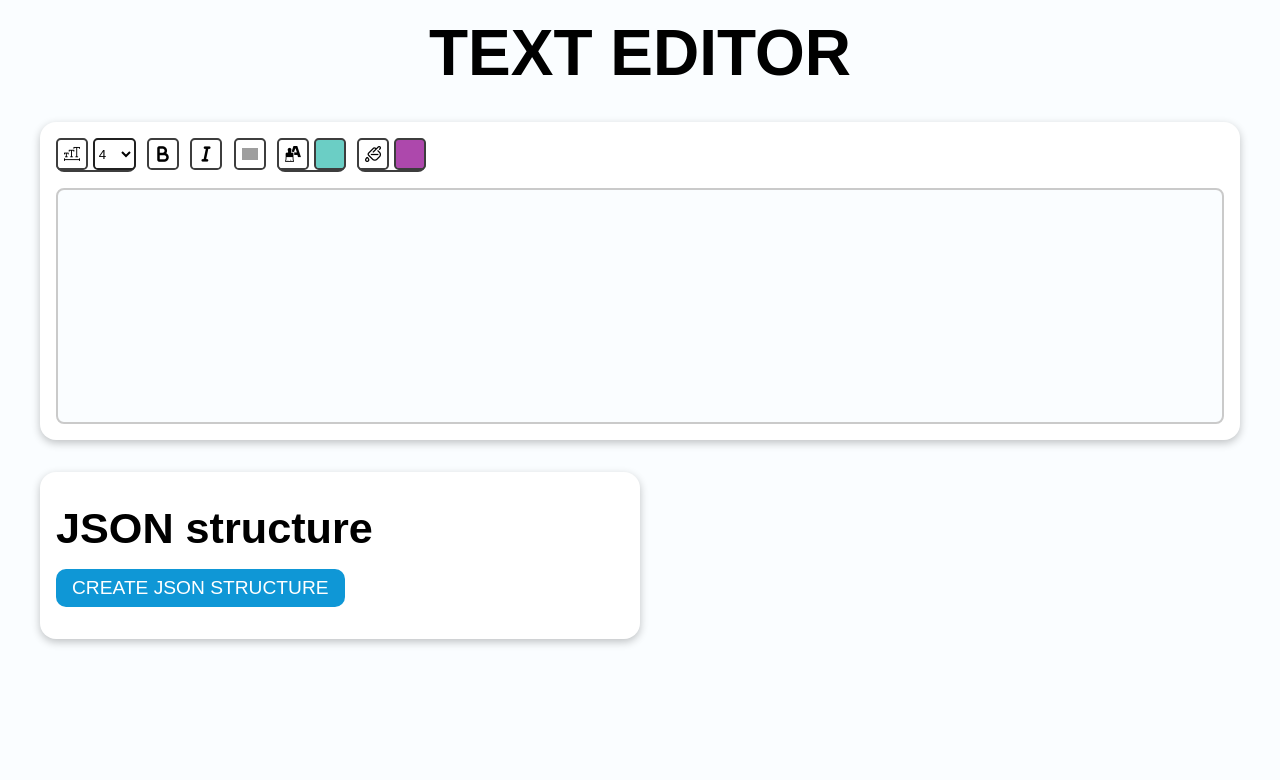
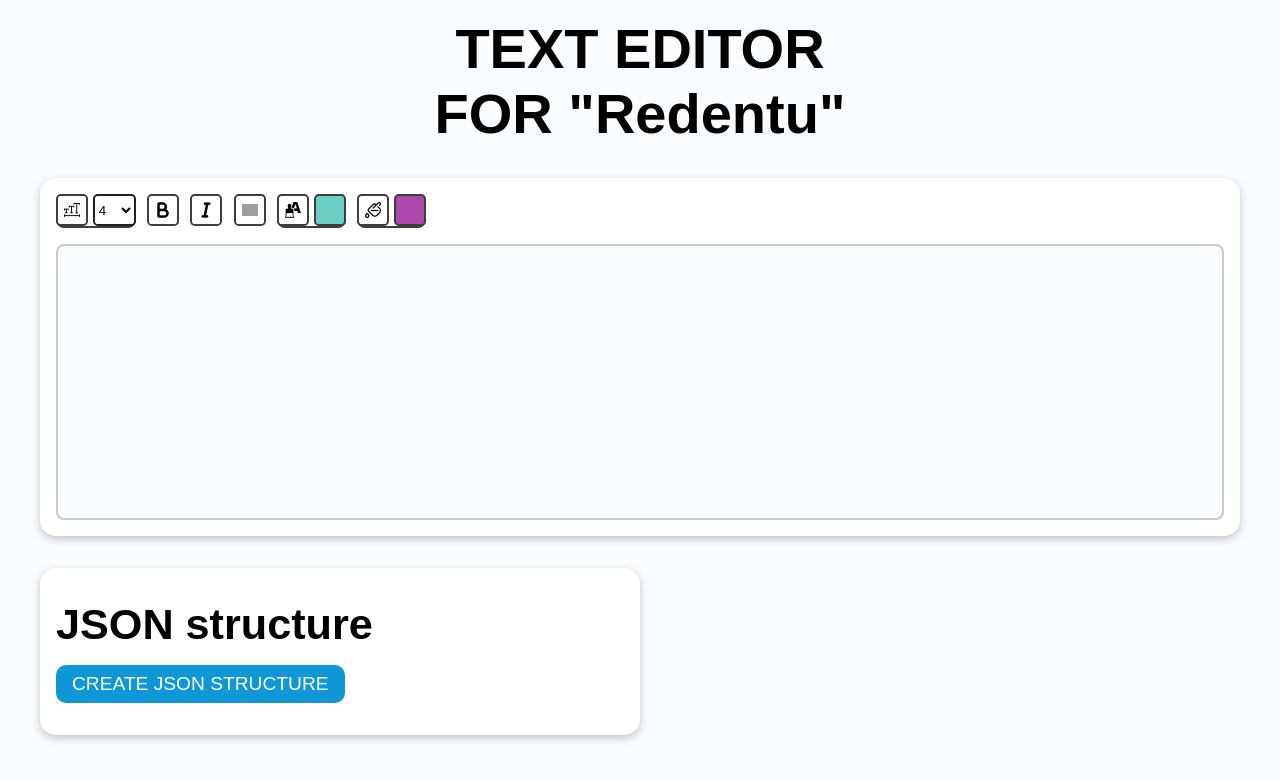
Before and after one commit to misha-mg/TEXT-EDITOR, a React (Create React App) app: page / in a window 1280 px wide. Shown: the top 780 px of the page. Built offline with nearby package versions, Linux system fonts and the light colour scheme; grey boxes are pictures that could not be loaded; a web font is replaced by a local one.

Commit message:
edits to empty span elements

```diff
--- a/src/App.js
+++ b/src/App.js
@@ -57,6 +57,35 @@ function App() {
   }, [editorContent]);
 
   // GET/STYLE TEXT
+
+  function removeEm() {
+    let editorContent = editorRef.current.innerHTML;
+
+    // Создаем временный элемент для анализа содержимого
+    let tempElement = document.createElement("div");
+    tempElement.innerHTML = editorContent;
+
+    // Функция для удаления пустых элементов
+    function removeEmptyElements(node) {
+      for (let i = node.childNodes.length - 1; i >= 0; i--) {
+        let child = node.childNodes[i];
+        if (child.nodeType === 1) {
+          // Это элемент
+          if (!child.innerHTML.trim()) {
+            // Если содержимое пустое
+            node.removeChild(child); // Удаляем этот элемент
+          } else {
+            removeEmptyElements(child); // Рекурсивно проверяем вложенные элементы
+          }
+        }
+      }
+    }
+
+    removeEmptyElements(tempElement);
+
+    // Обновляем содержимое редактора
+    editorRef.current.innerHTML = tempElement.innerHTML;
+  }
 
   const styleValues = useMemo(
     () => [textColor, textBGColor, selectedFontValue],
@@ -136,15 +165,19 @@ function App() {
       return;
     } else {
       range.deleteContents();
+
       range.insertNode(selectedHtml);
     }
+    removeEm();
   }
 
   return (
     <div>
       <header>
         <div className="container">
-          <h1>TEXT EDITOR</h1>
+          <h1>
+            TEXT EDITOR<br></br> FOR "Redentu"
+          </h1>
         </div>
       </header>
 
@@ -202,10 +235,6 @@ function App() {
               ref={editorRef}
               contentEditable={true}
               onInput={editorControl}
-              style={{
-                minHeight: "200px",
-                padding: "1rem",
-              }}
             ></div>
           </div>
 
--- a/src/app/utils.js
+++ b/src/app/utils.js
@@ -1,8 +1,5 @@
 export function styleElement(node, action, styleValues) {
   const [textColor, textBGColor, selectedFontValue] = styleValues;
-
-  console.log(textColor);
-
   let currentTag;
   if (node.nodeType === Node.ELEMENT_NODE) {
     currentTag = node;
--- a/src/styles/app.scss
+++ b/src/styles/app.scss
@@ -13,7 +13,7 @@ main {
 }
 
 h1 {
-  font-size: 4rem;
+  font-size: 3.5rem;
   text-align: center;
   font-family: "Jersey 20", sans-serif;
   text-align: center;
--- a/src/styles/components/buttons.scss
+++ b/src/styles/components/buttons.scss
@@ -10,10 +10,12 @@
   font-family: "Jersey 20", sans-serif;
   font-size: 1.2rem;
 
-  &:hover {
-    box-shadow: 0 0 0 2px white, 0 0 0 4px #0f97d6;
-  }
-  &:active {
-    box-shadow: 0 0 0 0;
+  @media screen and (min-width: 520px) {
+    &:hover {
+      box-shadow: 0 0 0 2px white, 0 0 0 4px #0f97d6;
+    }
+    &:active {
+      box-shadow: 0 0 0 0;
+    }
   }
 }
--- a/src/styles/sections/editor.scss
+++ b/src/styles/sections/editor.scss
@@ -24,11 +24,14 @@
       cursor: pointer;
       border: solid 2px #3d3d3d;
       transition: 0.1s;
+
+      @media screen and (min-width: 520px) {
         &:hover {
           transform: scale(1.05);
         }
         &:active {
           transform: scale(1);
+        }
       }
 
       img {
@@ -49,12 +52,14 @@
   }
 
   .editor-field {
+    min-height: 15rem;
+    padding: 1rem;
     background: #fafdff;
     border-radius: 0.5rem;
     border: solid 2px #cacaca;
     outline: none;
+
   }
-
 
   @media screen and (max-width: 520px) {
     .editor-tools {
```
Lines whose indentation alone changed are shown as unchanged.
